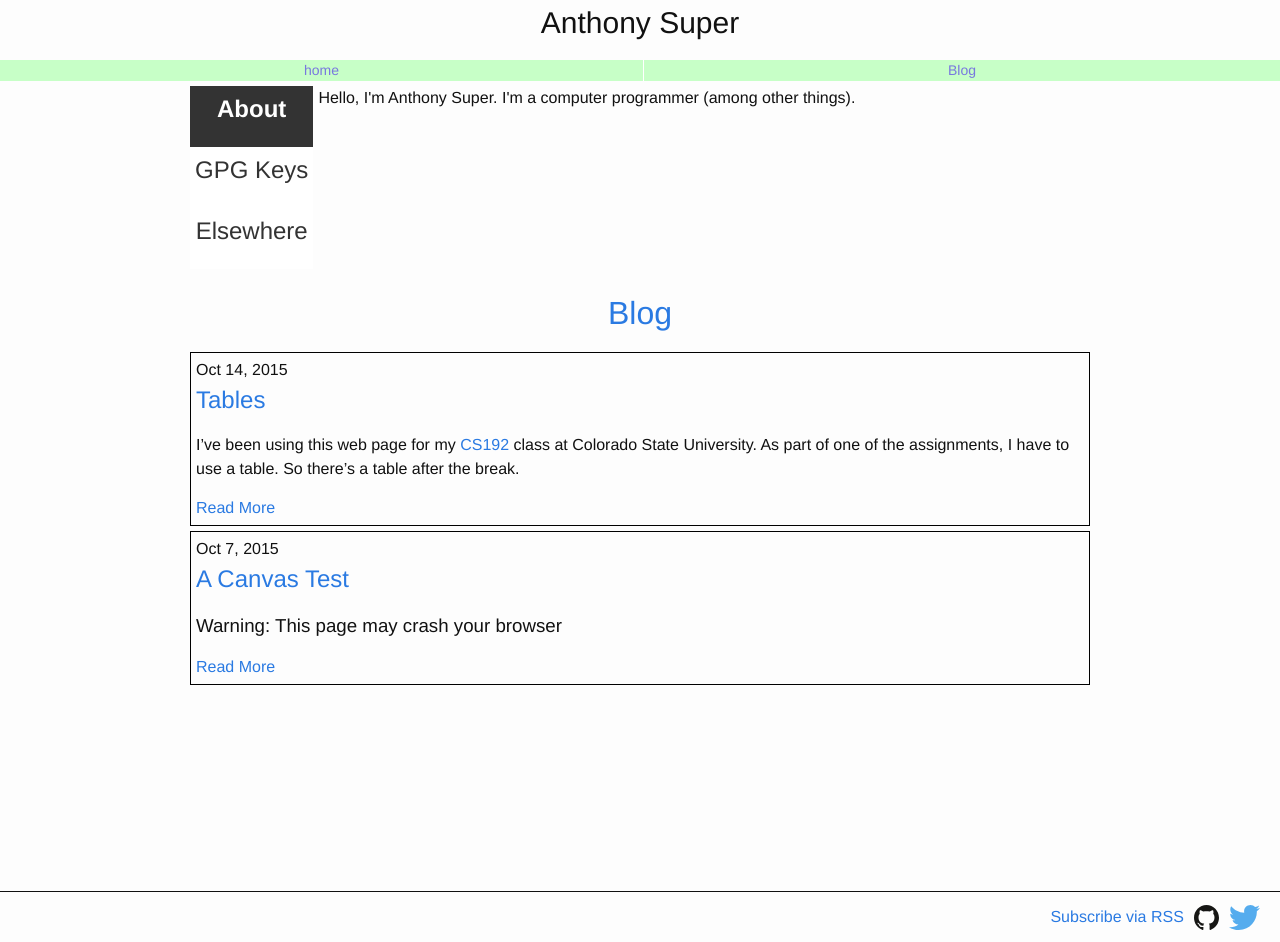
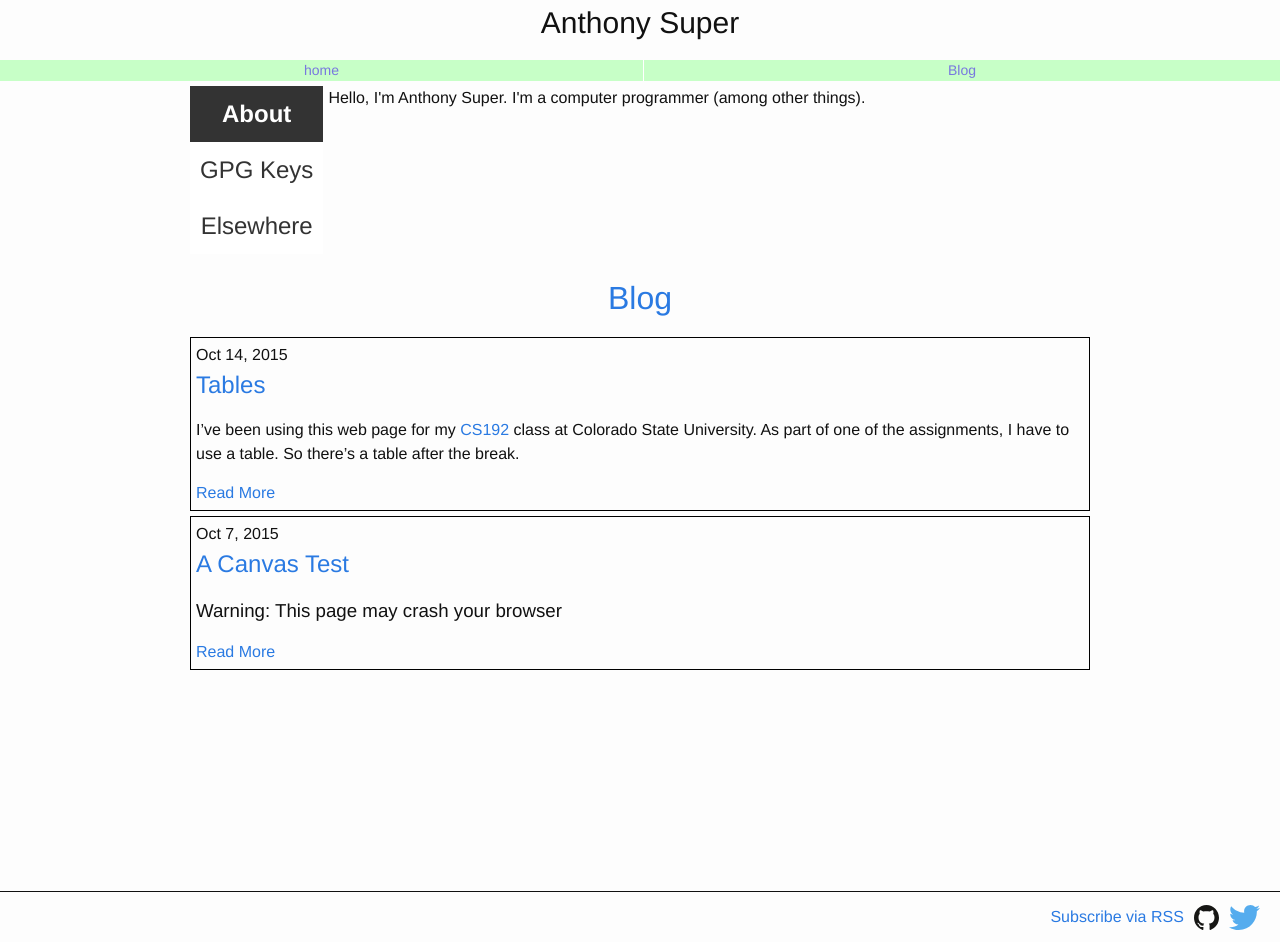
Before and after one commit to AnthonySuper/AnthonySuper.github.io, a Jekyll site: the page built from index.html, in a window 1280 px wide. Built offline with Jekyll 4.4.1, drawn with Linux system fonts in a browser that asks for light colours.

Commit message:
Fix spacing

```diff
--- a/_sass/_frontpage.scss
+++ b/_sass/_frontpage.scss
@@ -29,6 +29,10 @@
     padding: 5px;
     background-color: white;
     color: #333;
+    h2 {
+      margin: 0px;
+      padding: 5px;
+    }
     &.active{
       color: white;
       background-color: #333;
```
